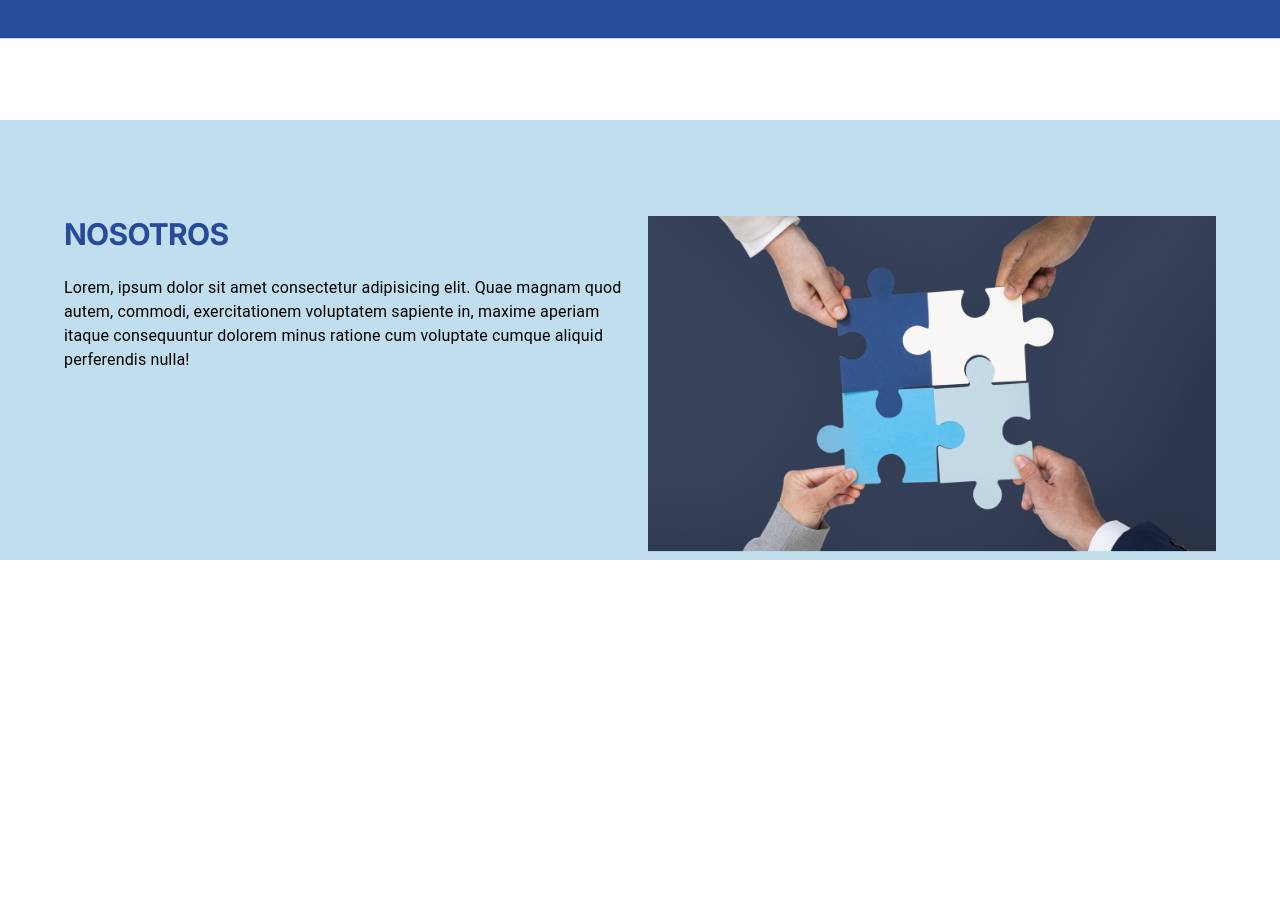
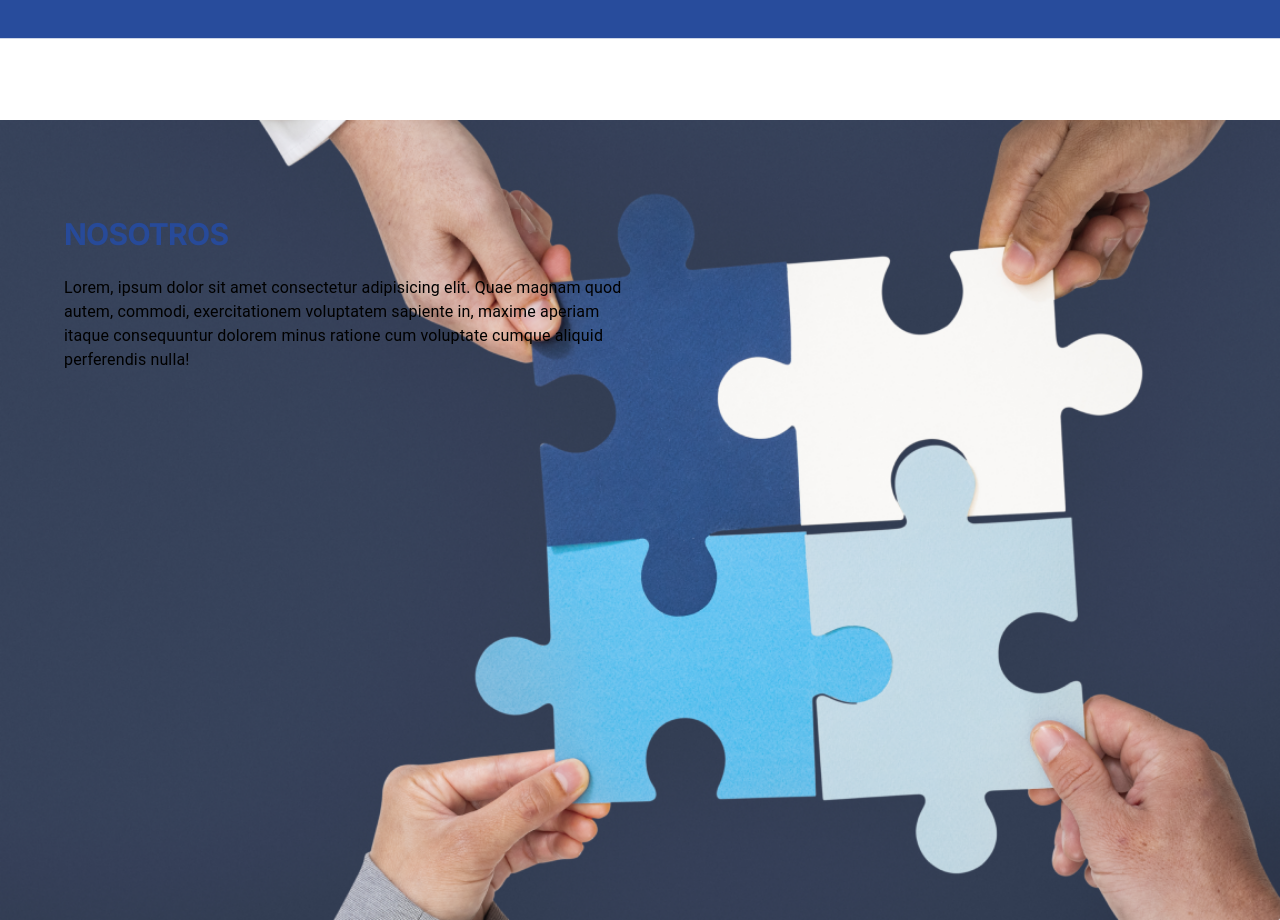
Before and after one commit to labs-company/costanet, a Next.js app: page / in a window 1280 px wide. Shown: the part 680-1600 px from the top of the page. Before the commit the page ends 1240 px from the top, so only its background shows below. Built offline with nearby package versions, Linux system fonts and the light colour scheme.

Commit message:
se modifica la seccion nosotros (#34)

```diff
--- a/app/nosotros/page.tsx
+++ b/app/nosotros/page.tsx
@@ -1,5 +1,4 @@
 import Image from "next/image";
-import nosotros from '@/public/nosotros.png'
 import Grid from "@mui/material/Unstable_Grid2/Grid2";
 import { Typography } from "@mui/material";
 
@@ -9,9 +8,5 @@ export default function PageAbout() {
         <h2 className="text-3xl font-bold leading-7  sm:truncate sm:text-3xl sm:tracking-tight text-letter">NOSOTROS</h2>
         <Typography mt={3}>Lorem, ipsum dolor sit amet consectetur adipisicing elit. Quae magnam quod autem, commodi, exercitationem voluptatem sapiente in, maxime aperiam itaque consequuntur dolorem minus ratione cum voluptate cumque aliquid perferendis nulla!</Typography>
         </Grid>
-        <Grid xs={6}>
-            <Image src={nosotros} alt="Quienes somos nosotros costanet"/>
-
-        </Grid>
     </Grid>
 }
--- a/app/page.tsx
+++ b/app/page.tsx
@@ -1,7 +1,7 @@
 import Carrusel from "@/components/Carrusel";
 import Container from "@mui/material/Container";
 import PageAbout from "./nosotros/page";
-
+// import second from '@/public/backgroundUs.png'
 export default function Home() {
   return (
     <>
@@ -9,7 +9,7 @@ export default function Home() {
         <section>
           <Carrusel />
         </section>
-        <section className="bg-section">
+        <section className="bg-section bg-[url('../public/backgroundUs.png')] w-full bg-no-repeat bg-cover h-screen">
           <Container className="pt-24">
             <PageAbout />
           </Container>
```
Also changed, not shown: public/backgroundUs.png (added).
